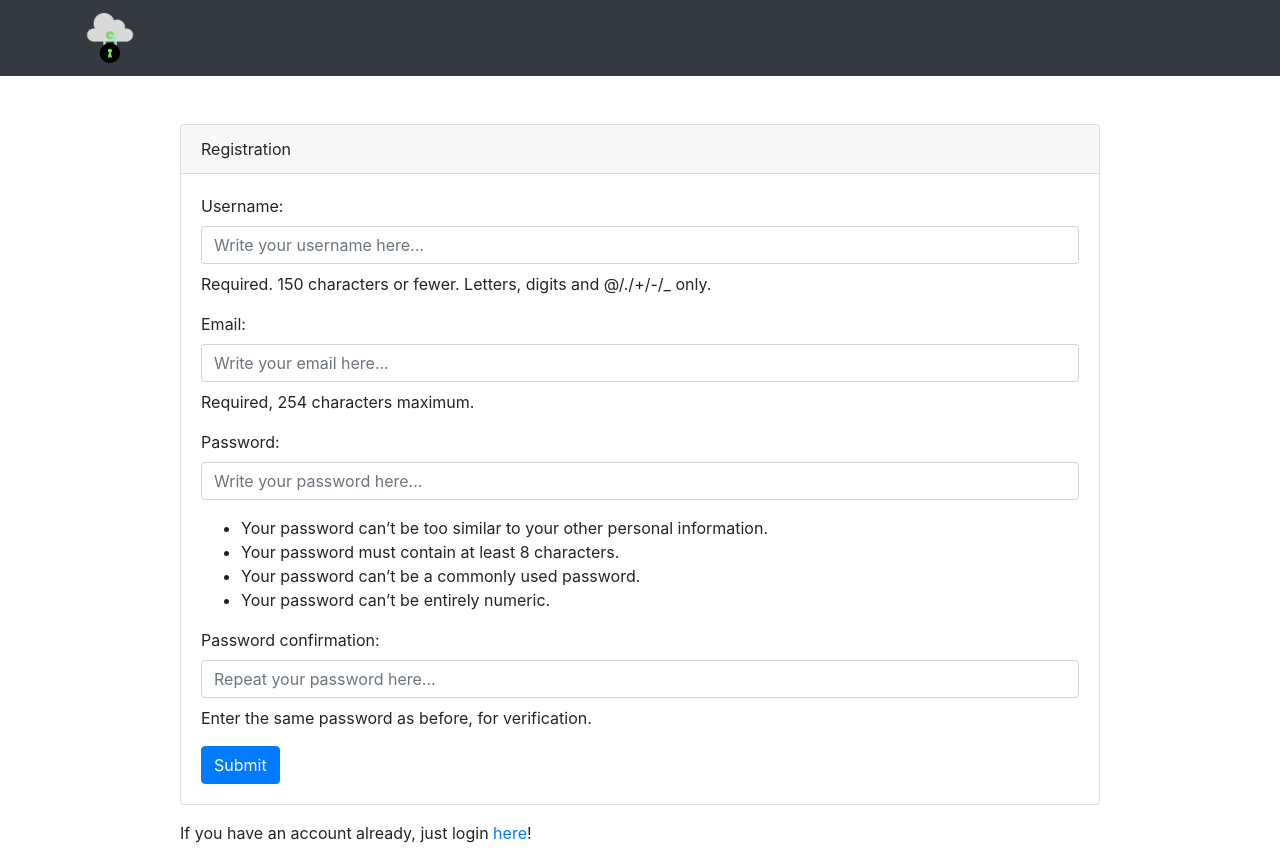
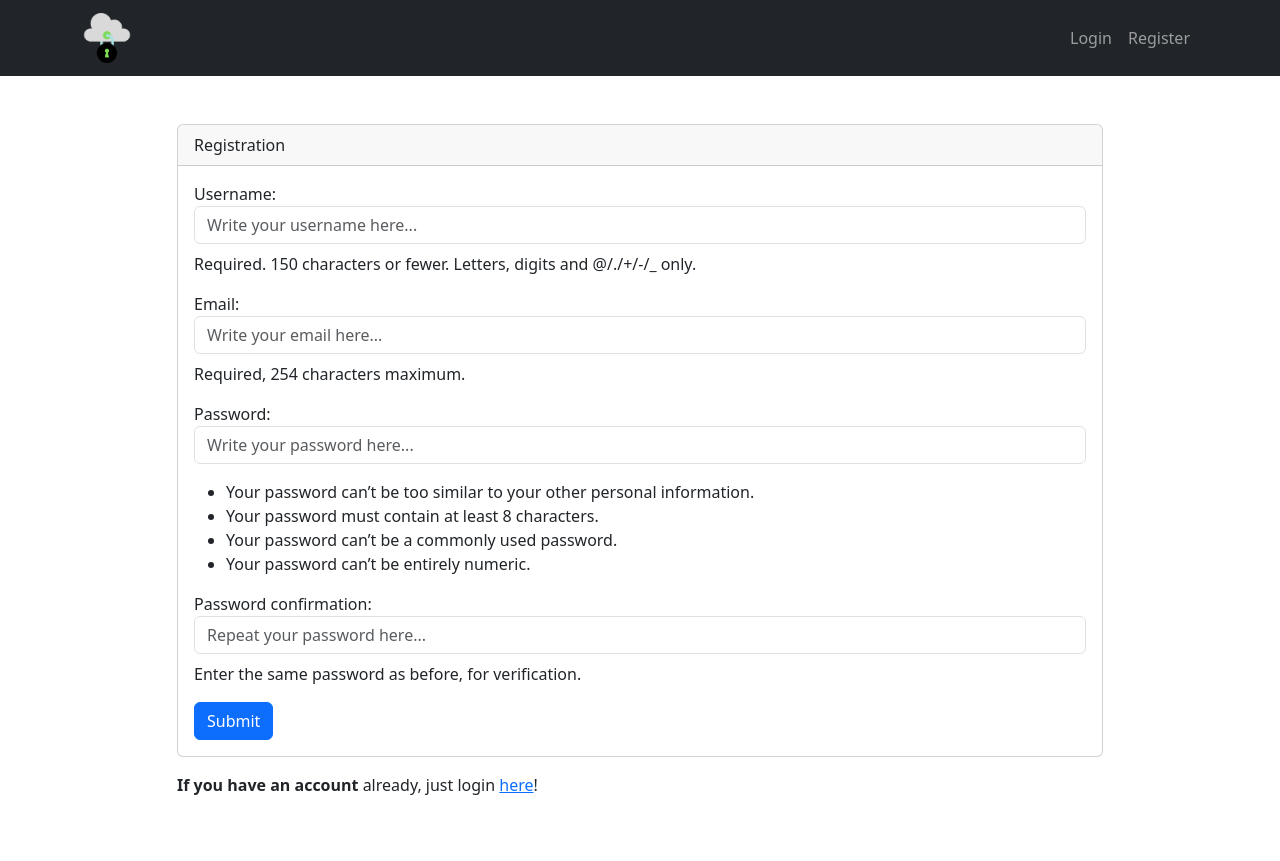
Before and after one commit to al3xHub/Password_Manager, a Django app: page /accounts/signup/ in a window 1280 px wide. After the commit the page ends 795 px from the top, so only its background shows below. Run offline with Django 3.2, Linux system fonts and the light colour scheme; some libraries are stand-ins or nearby versions.

Commit message:
mas estilo

```diff
--- a/PasswordManagerWeb/core/templates/core/base.html
+++ b/PasswordManagerWeb/core/templates/core/base.html
@@ -31,17 +31,20 @@
       <!-- Navbar elements -->
       <div class="collapse navbar-collapse" id="navbarNav">
         <ul class="navbar-nav ms-auto">
+          {% if not request.user.is_authenticated %}
+          <li class="nav-item">
+            <a class="nav-link" href="{% url 'login' %}">Login</a>
+          </li>
+          <li class="nav-item">
+            <a class="nav-link" href="{% url 'signup' %}">Register</a>
+          </li>
+          {% else %}
           <li class="nav-item">
             <a class="nav-link" href="{% url 'profile' %}">Profile</a>
           </li>
           <li class="nav-item">
             <a class="nav-link" href="{% url 'add' %}">New Password</a>
           </li>
-          {% if not request.user.is_authenticated %}
-          <li class="nav-item">
-            <a class="nav-link" href="{% url 'login' %}">Login</a>
-          </li>
-          {% else %}
           <li class="nav-item">
             <a class="nav-link" href="{% url 'logout' %}">Logout</a>
           </li>
--- a/PasswordManagerWeb/registration/templates/registration/login.html
+++ b/PasswordManagerWeb/registration/templates/registration/login.html
@@ -1,4 +1,4 @@
-{% extends 'core/base_accounts.html' %}
+{% extends 'core/base.html' %}
 {% block title %}Login {% endblock %}
 <!-- Contenido de la página -->
 {% block content %}
@@ -31,7 +31,7 @@
                 <input type="password" class="form-control" id="password" name="password" required>
               </div>
               <!-- Botón de inicio de sesión -->
-              <button type="submit" class="btn btn-primary">Login</button>
+              <button type="submit" class="btn btn-primary mt-3">Login</button>
             </form>
           </div>
         </div>
--- a/PasswordManagerWeb/registration/templates/registration/password_reset_complete.html
+++ b/PasswordManagerWeb/registration/templates/registration/password_reset_complete.html
@@ -1,4 +1,4 @@
-{% extends 'core/base_accounts.html' %}
+{% extends 'core/base.html' %}
 {% load static %}
 {% block title %}Re-stablish password completed{% endblock %}
 {% block content %}
--- a/PasswordManagerWeb/registration/templates/registration/password_reset_confirm.html
+++ b/PasswordManagerWeb/registration/templates/registration/password_reset_confirm.html
@@ -1,4 +1,4 @@
-{% extends 'core/base_accounts.html' %}
+{% extends 'core/base.html' %}
 {% load static %}
 {% block title %}Write new password{% endblock %}
 {% block content %}
--- a/PasswordManagerWeb/registration/templates/registration/password_reset_done.html
+++ b/PasswordManagerWeb/registration/templates/registration/password_reset_done.html
@@ -1,4 +1,4 @@
-{% extends 'core/base_accounts.html' %}
+{% extends 'core/base.html' %}
 {% load static %}
 {% block title %}Recovery password has been already sent{% endblock %}
 {% block content %}
--- a/PasswordManagerWeb/registration/templates/registration/password_reset_form.html
+++ b/PasswordManagerWeb/registration/templates/registration/password_reset_form.html
@@ -1,4 +1,4 @@
-{% extends 'core/base_accounts.html' %}
+{% extends 'core/base.html' %}
 {% load static %}
 {% block title %}Reset Password{% endblock %}
 {% block content %}
--- a/PasswordManagerWeb/registration/templates/registration/profile_email_form.html
+++ b/PasswordManagerWeb/registration/templates/registration/profile_email_form.html
@@ -1,4 +1,4 @@
-{% extends 'core/base_accounts.html' %}
+{% extends 'core/base.html' %}
 <!-- Contenido de la página -->
 {% block title %}Email {% endblock %}
 {% block content %}
--- a/PasswordManagerWeb/registration/templates/registration/signup.html
+++ b/PasswordManagerWeb/registration/templates/registration/signup.html
@@ -1,4 +1,4 @@
-{% extends 'core/base_accounts.html' %}
+{% extends 'core/base.html' %}
 <!-- Contenido de la página -->
 {% block title %}Register {% endblock %}
 {% block content %}
@@ -19,7 +19,7 @@
             </form>
           </div>
         </div>
-        <p class="mt-3">If you have an account already, just login <a href="{% url 'login' %}">here</a>!</p>
+        <p class="mt-3"><b>If you have an account</b> already, just login <a href="{% url 'login' %}">here</a>!</p>
       </div>
 
     </div>
```
Also changed, not shown: PasswordManagerWeb/db.sqlite3.
